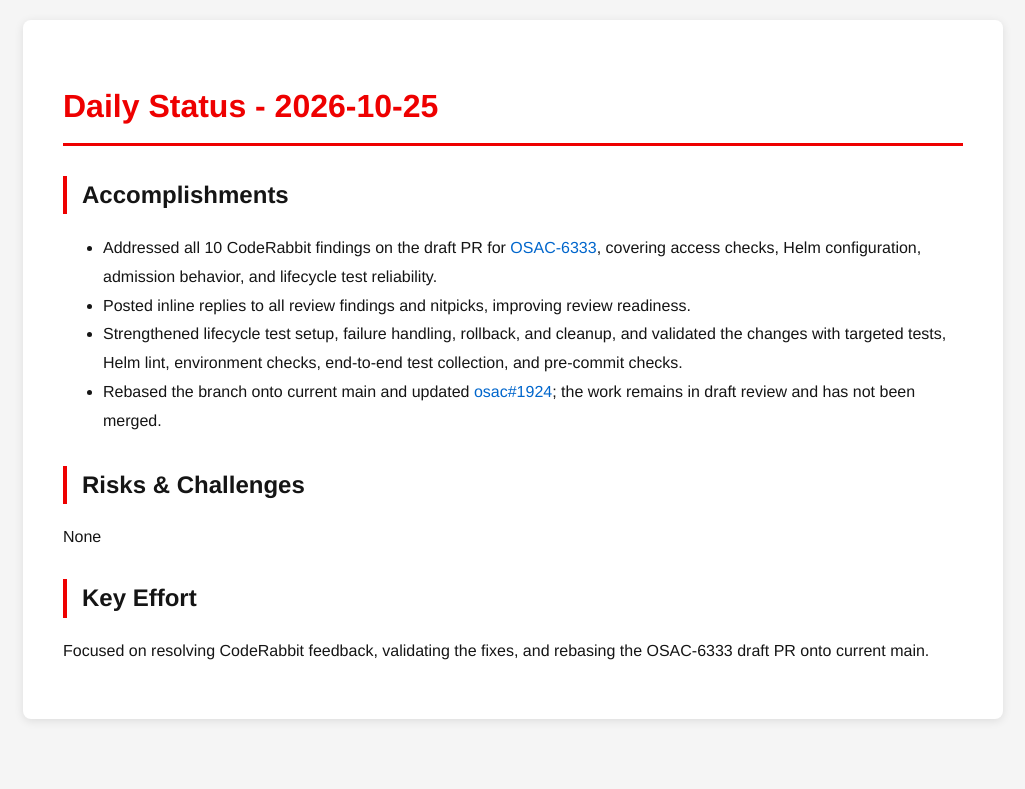
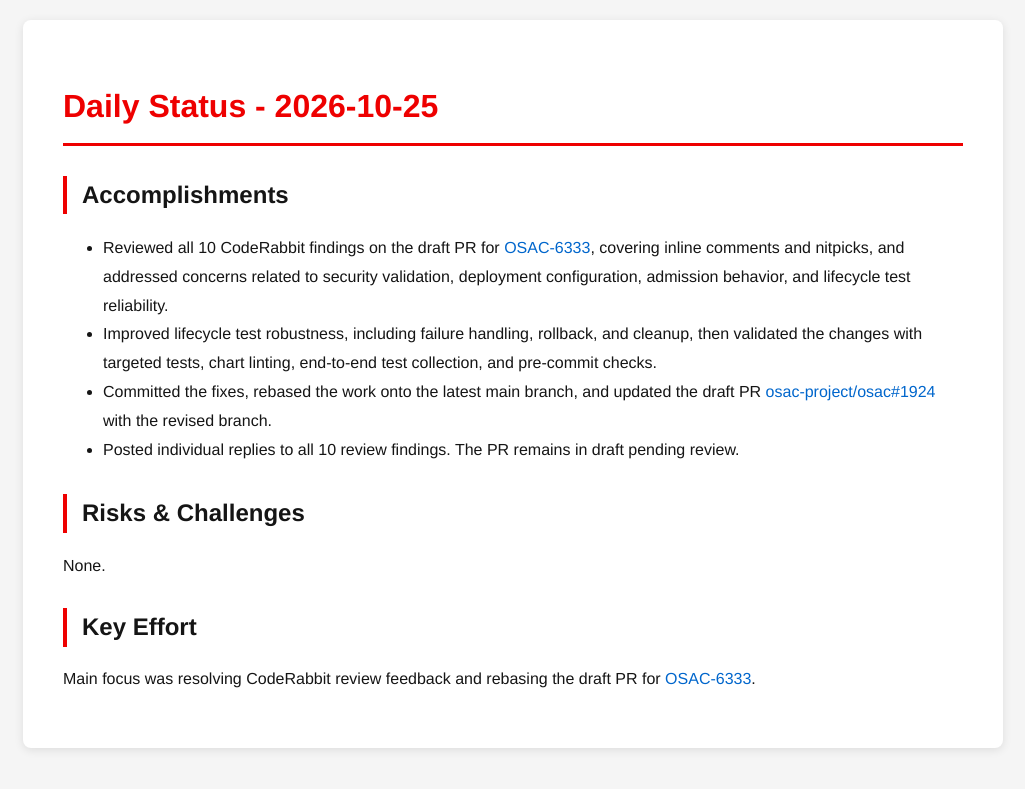
Before and after one commit to tzvatot/daily-status, a Jekyll site: the page built from 2026-10-25.md, in a window 1280 px wide. Shown: the top 789 px of the page, without its empty margins (127-1152 px from the left). Built offline with Jekyll 4.4.1, drawn with Linux system fonts in a browser that asks for light colours.

Commit message:
Daily status update - 2026-10-25

```diff
--- a/2026-10-25.md
+++ b/2026-10-25.md
@@ -7,13 +7,13 @@ date: 2026-10-25
 # Daily Status - 2026-10-25
 
 ## Accomplishments
-- Addressed all 10 CodeRabbit findings on the draft PR for [OSAC-6333](https://redhat.atlassian.net/browse/OSAC-6333), covering access checks, Helm configuration, admission behavior, and lifecycle test reliability.
-- Posted inline replies to all review findings and nitpicks, improving review readiness.
-- Strengthened lifecycle test setup, failure handling, rollback, and cleanup, and validated the changes with targeted tests, Helm lint, environment checks, end-to-end test collection, and pre-commit checks.
-- Rebased the branch onto current main and updated [osac#1924](https://github.com/osac-project/osac/pull/1924); the work remains in draft review and has not been merged.
+- Reviewed all 10 CodeRabbit findings on the draft PR for [OSAC-6333](https://redhat.atlassian.net/browse/OSAC-6333), covering inline comments and nitpicks, and addressed concerns related to security validation, deployment configuration, admission behavior, and lifecycle test reliability.
+- Improved lifecycle test robustness, including failure handling, rollback, and cleanup, then validated the changes with targeted tests, chart linting, end-to-end test collection, and pre-commit checks.
+- Committed the fixes, rebased the work onto the latest main branch, and updated the draft PR [osac-project/osac#1924](https://github.com/osac-project/osac/pull/1924) with the revised branch.
+- Posted individual replies to all 10 review findings. The PR remains in draft pending review.
 
 ## Risks & Challenges
-None
+None.
 
 ## Key Effort
-Focused on resolving CodeRabbit feedback, validating the fixes, and rebasing the OSAC-6333 draft PR onto current main.
+Main focus was resolving CodeRabbit review feedback and rebasing the draft PR for [OSAC-6333](https://redhat.atlassian.net/browse/OSAC-6333).
```
